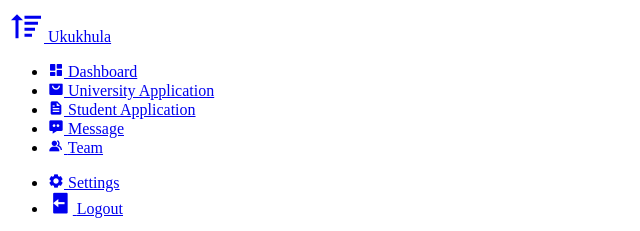
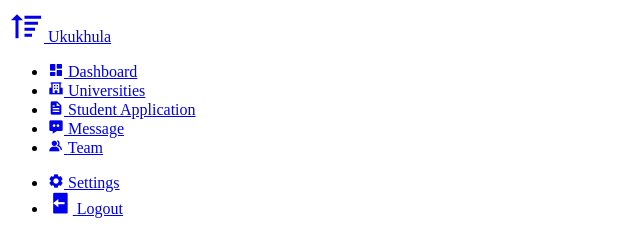
Before and after one commit to GROUP2-Team-ANPV/UkukhulaBursary, a website with bundled scripts: page shell-app/index.html in a window 1280 px wide. Shown: the top 231 px of the page, 0-640 px from the left. Built offline with nearby package versions, Linux system fonts and the light colour scheme.

Commit message:
replace navigation element with the correct one

```diff
--- a/shell-app/index.html
+++ b/shell-app/index.html
@@ -25,14 +25,14 @@
           </a>
         </li>
         <li>
-          <a href="/universityappliction" data-link>
-            <i class="bx bxs-shopping-bag-alt"></i>
-            <span class="text">University Application</span>
+          <a href="/universities" data-link>
+            <i class="bx bxs-school"></i>
+            <span class="text">Universities</span>
           </a>
         </li>
         <li>
           <a href="/studentapplication" data-link>
-            <i class='bx bxs-file'></i>
+            <i class="bx bxs-file"></i>
             <span class="text">Student Application</span>
           </a>
         </li>
```
